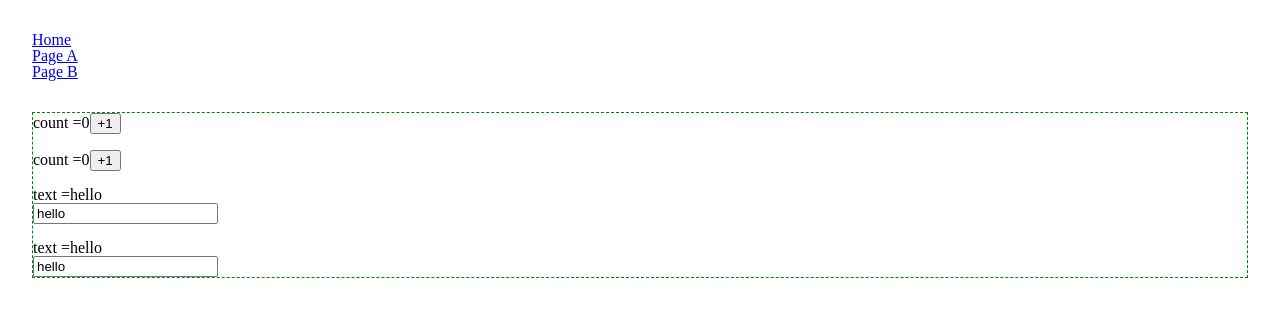
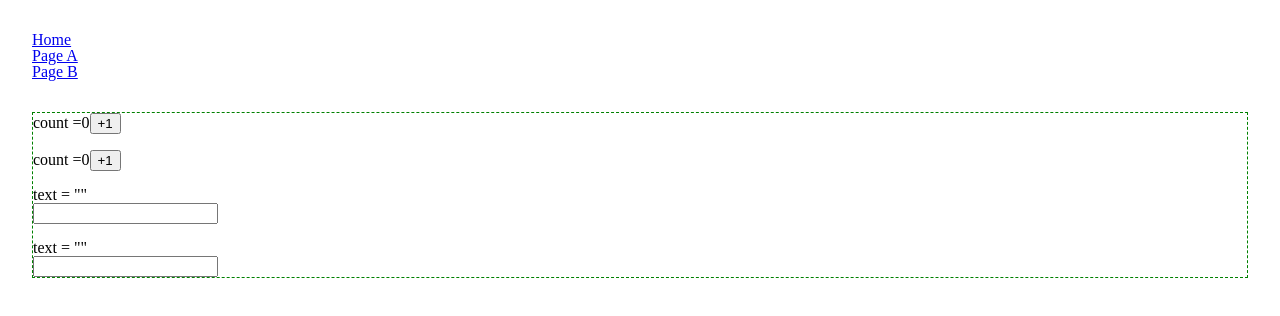
Before and after one commit to valera-rozuvan/react-webpack-starter, a React app: page /a in a window 1280 px wide. Shown: the top 316 px of the page. Built offline with nearby package versions, Linux system fonts and the light colour scheme.

Commit message:
adding redux

```diff
--- a/package.json
+++ b/package.json
@@ -29,6 +29,7 @@
     "@babel/preset-react": "7.16.7",
     "@types/react": "17.0.44",
     "@types/react-dom": "17.0.15",
+    "@types/react-redux": "7.1.24",
     "@types/react-router-dom": "5.3.3",
     "@types/webpack": "5.28.0",
     "@typescript-eslint/eslint-plugin": "5.21.0",
@@ -56,6 +57,8 @@
   "dependencies": {
     "react": "17.0.2",
     "react-dom": "17.0.2",
-    "react-router-dom": "6.3.0"
+    "react-redux": "8.0.1",
+    "react-router-dom": "6.3.0",
+    "redux": "4.2.0"
   }
 }
--- a/src/components/Counter.tsx
+++ b/src/components/Counter.tsx
@@ -1,14 +1,20 @@
-import React, { useCallback } from 'react';
-import { store, useStore } from '../store';
+import React, { useState, useEffect } from 'react';
+import { useSelector, useDispatch } from 'react-redux';
+
+import IStore from '../store';
 
 function Counter() {
-  const count = useStore(
-    store,
-    useCallback((state) => state.count, []),
-  );
+  const counter = useSelector((store: IStore) => store.counter);
+  const dispatch = useDispatch();
+
+  const [count, setCount] = useState(0);
+
+  useEffect(() => {
+    setCount(counter.number);
+  }, [counter]);
 
   const inc = () => {
-    store.setState((prev) => ({ ...prev, count: prev.count + 1 }));
+    dispatch({ type: 'SET_NUMBER', data: count + 1 });
   };
 
   return (
--- a/src/components/PageB/PageB.tsx
+++ b/src/components/PageB/PageB.tsx
@@ -1,17 +1,14 @@
-import React, { useCallback } from 'react';
+import React, { useState } from 'react';
+import { useSelector } from 'react-redux';
 
-import { store, useStore } from '../../store';
+import IStore from '../../store';
 
 function PageB() {
-  const count = useStore(
-    store,
-    useCallback((state) => state.count, []),
-  );
+  const counter = useSelector((store: IStore) => store.counter);
+  const textField = useSelector((store: IStore) => store.textField);
 
-  const text = useStore(
-    store,
-    useCallback((state) => state.text, []),
-  );
+  const [count] = useState(counter.number);
+  const [text] = useState(textField.text);
 
   return (
     <div>
--- a/src/components/TextBox.tsx
+++ b/src/components/TextBox.tsx
@@ -1,23 +1,30 @@
-import React, { ChangeEvent, useCallback } from 'react';
-import { store, useStore } from '../store';
+import React, { ChangeEvent, useState, useEffect } from 'react';
+import { useSelector, useDispatch } from 'react-redux';
+
+import IStore from '../store';
 
 function TextBox() {
-  const text = useStore(
-    store,
-    useCallback((state) => state.text, []),
-  );
+  const textField = useSelector((store: IStore) => store.textField);
+  const dispatch = useDispatch();
 
-  const setText = (event: ChangeEvent<HTMLInputElement>) => {
-    store.setState((prev) => ({ ...prev, text: event.target.value }));
+  const [text, setText] = useState('');
+
+  useEffect(() => {
+    setText(textField.text);
+  }, [textField]);
+
+  const onInputChange = (event: ChangeEvent<HTMLInputElement>) => {
+    dispatch({ type: 'SET_TEXT', data: event.target.value });
   };
 
   return (
     <div>
       <div>
-        text =
-        {text || '\u00A0'}
+        text = &quot;
+        {text}
+        &quot;
       </div>
-      <input value={text} onChange={setText} />
+      <input value={text} onChange={onInputChange} />
     </div>
   );
 }
--- a/src/index.tsx
+++ b/src/index.tsx
@@ -1,15 +1,24 @@
 import React from 'react';
+import { createStore } from 'redux';
+import { Provider } from 'react-redux';
 import { render } from 'react-dom';
 import { BrowserRouter } from 'react-router-dom';
+
+import rootReducer from './store/reducers/rootReducer';
+
 import App from './App';
 
 console.log(`process.env.REACT_APP_BASE_URL = '${process.env.REACT_APP_BASE_URL}'`); // eslint-disable-line no-console
 console.log(`process.env.REACT_APP_API_URL = '${process.env.REACT_APP_API_URL}'`); // eslint-disable-line no-console
 
+const store = createStore(rootReducer);
+
 const root = document.getElementById('root');
 render(
-  <BrowserRouter>
-    <App />
-  </BrowserRouter>,
+  <Provider store={store}>
+    <BrowserRouter>
+      <App />
+    </BrowserRouter>
+  </Provider>,
   root,
 );
--- a/src/store.ts
+++ /dev/null
@@ -1,58 +0,0 @@
-import { useEffect, useState } from 'react';
-
-interface MyState {
-  count: number;
-  text: string;
-}
-
-type GetStateFn = () => MyState;
-type ListenerFn = () => void;
-type SubscribeFn = (listener: ListenerFn) => () => void;
-
-// Make sure to update the possible return types to match the list of available types in `MyState`.
-type SelectorFn = (state: MyState) => number | string;
-
-interface MyStore {
-  getState: GetStateFn;
-  setState: (fn: (newState: MyState) => MyState) => void;
-  subscribe: SubscribeFn;
-}
-
-const createStore = (initialState: MyState): MyStore => {
-  let state: MyState = initialState;
-
-  const getState = () => state;
-
-  const listeners: Set<ListenerFn> = new Set();
-
-  const setState = (fn: (newState: MyState) => MyState) => {
-    state = fn(state);
-    listeners.forEach((l) => l());
-  };
-
-  const subscribe = (listener: ListenerFn) => {
-    listeners.add(listener);
-
-    return () => listeners.delete(listener);
-  };
-
-  return { getState, setState, subscribe };
-};
-
-export const useStore = (store: MyStore, selector: SelectorFn) => {
-  const [state, setState] = useState(() => selector(store.getState()));
-
-  useEffect(() => {
-    const callback = () => setState(selector(store.getState()));
-
-    const unsubscribe = store.subscribe(callback);
-
-    callback();
-
-    return unsubscribe;
-  }, [store, selector]);
-
-  return state;
-};
-
-export const store = createStore({ count: 0, text: 'hello' });
--- /dev/null
+++ b/src/store/index.ts
@@ -0,0 +1,9 @@
+import { ICounterState } from './reducers/counterReducer';
+import { ITextFieldState } from './reducers/textFieldReducer';
+
+interface IStore {
+  counter: ICounterState,
+  textField: ITextFieldState,
+}
+
+export default IStore;
--- /dev/null
+++ b/src/store/reducers/counterReducer.ts
@@ -0,0 +1,32 @@
+interface ICounterReducerAction {
+  type?: string;
+  data?: number;
+}
+
+interface ICounterState {
+  number: number;
+}
+
+const counterReducer = (state: ICounterState = { number: 0 }, action: ICounterReducerAction) => {
+  let newState = state;
+
+  switch (action.type) {
+    case 'SET_NUMBER':
+      if (typeof action.data === 'undefined' || Number.isNaN(action.data)) {
+        break;
+      }
+
+      newState = { number: action.data };
+
+      break;
+    default:
+      break;
+  }
+
+  return newState;
+};
+
+export {
+  counterReducer,
+  ICounterState,
+};
--- /dev/null
+++ b/src/store/reducers/rootReducer.ts
@@ -0,0 +1,9 @@
+import { combineReducers } from 'redux';
+
+import { textFieldReducer } from './textFieldReducer';
+import { counterReducer } from './counterReducer';
+
+export default combineReducers({
+  counter: counterReducer,
+  textField: textFieldReducer,
+});
--- /dev/null
+++ b/src/store/reducers/textFieldReducer.ts
@@ -0,0 +1,32 @@
+interface ITextFieldReducerAction {
+  type?: string;
+  data?: string;
+}
+
+interface ITextFieldState {
+  text: string;
+}
+
+const textFieldReducer = (state: ITextFieldState = { text: '' }, action: ITextFieldReducerAction) => {
+  let newState = state;
+
+  switch (action.type) {
+    case 'SET_TEXT':
+      if (typeof action.data !== 'string') {
+        break;
+      }
+
+      newState = { text: action.data };
+
+      break;
+    default:
+      break;
+  }
+
+  return newState;
+};
+
+export {
+  textFieldReducer,
+  ITextFieldState,
+};
```
Also changed, not shown: .eslintrc.js, 2 other files (tests, documents, lock files or other folders).
